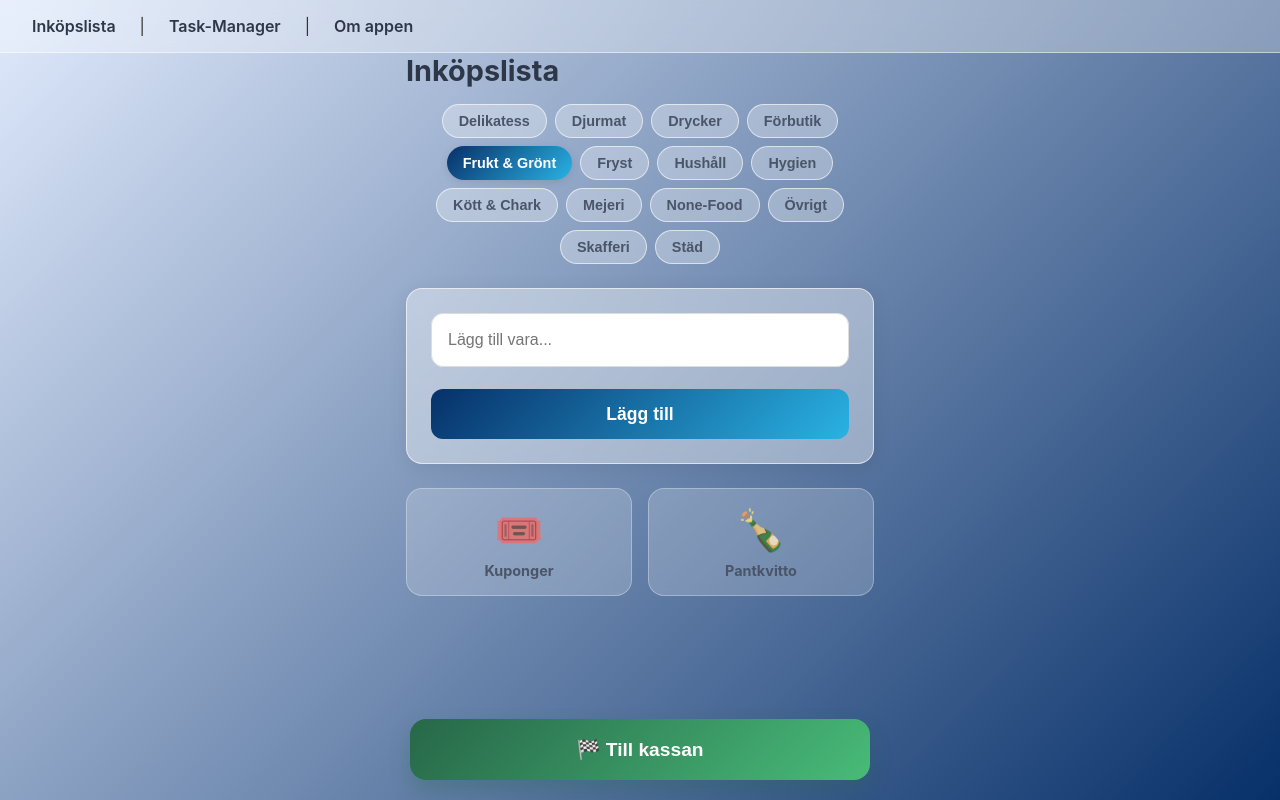
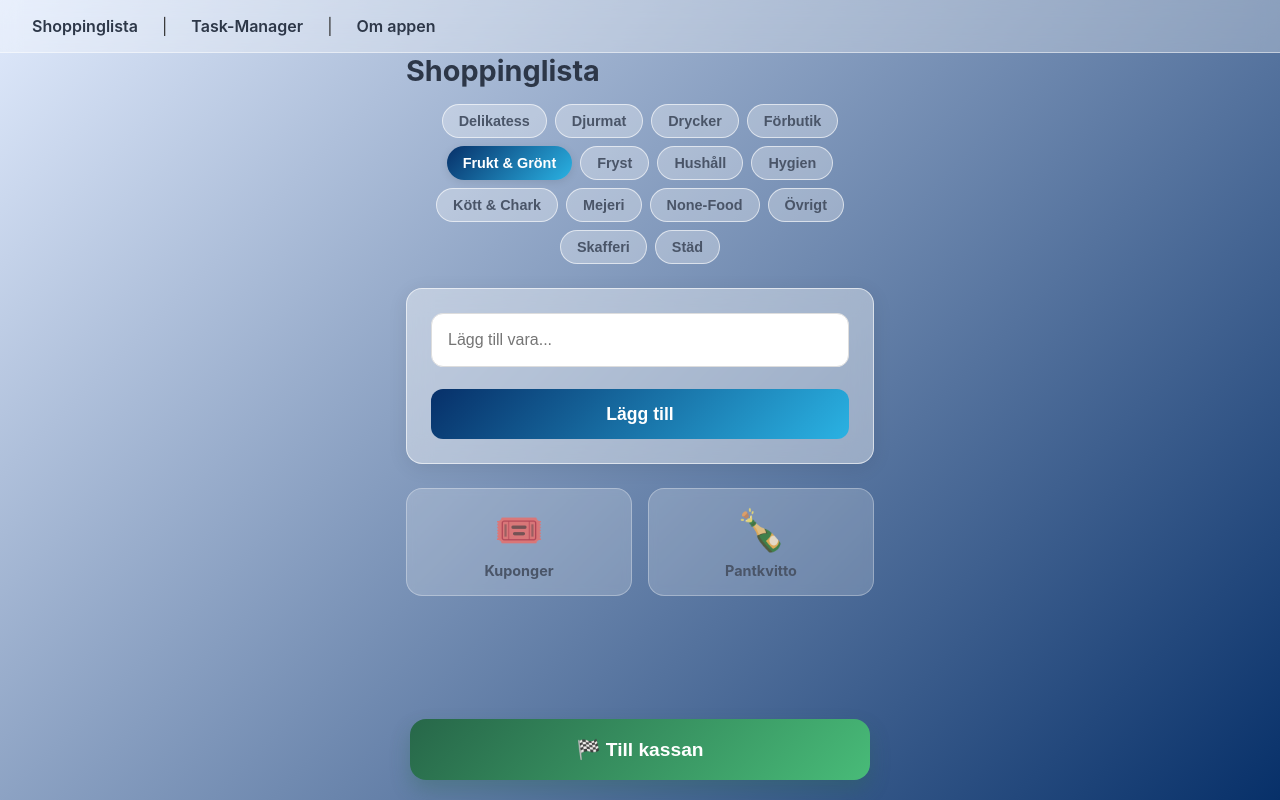
Before and after one commit to Beckasinis/Shoppinglist-Taskmanager, a React (Vite) app: page / in a window 1280 px wide. Built offline with nearby package versions, Linux system fonts and the light colour scheme.

Commit message:
Small fixes

```diff
--- a/index.html
+++ b/index.html
@@ -5,7 +5,7 @@
   <meta charset="UTF-8" />
   <link rel="icon" type="image/svg+xml" href="/favicon.svg" />
   <meta name="viewport" content="width=device-width, initial-scale=1.0" />
-  <title>Shoppinglist- Taskmanager</title>
+  <title>Shoppinglist - Taskmanager</title>
 </head>
 
 <body>
--- a/src/App.jsx
+++ b/src/App.jsx
@@ -7,7 +7,7 @@ function App() {
   return (
     <HashRouter>
       <nav>
-        <Link to="/">Inköpslista</Link>
+        <Link to="/">Shoppinglista</Link>
         {' | '}
         <Link to="/task">Task-Manager</Link>
         {' | '}
--- a/src/pages/ShoppingList.jsx
+++ b/src/pages/ShoppingList.jsx
@@ -39,7 +39,7 @@ function ShoppingList() {
 
   return (
     <div className="shopping-container">
-      <h2>Inköpslista</h2>
+      <h2>Shoppinglista</h2>
 
       {/* Kategori-knappar */}
       <div className="category-chips">
```
